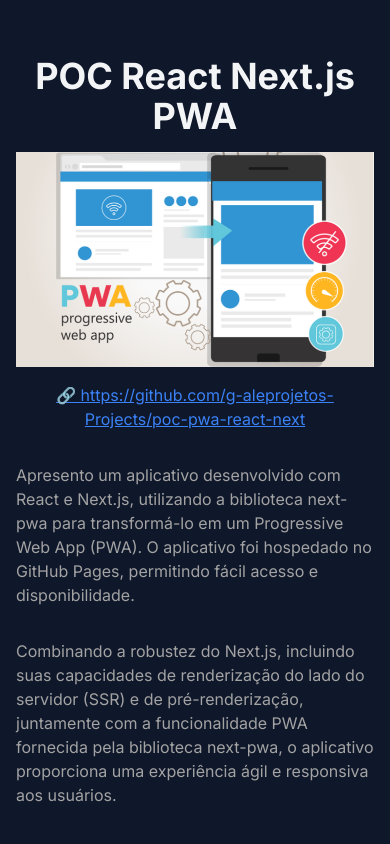
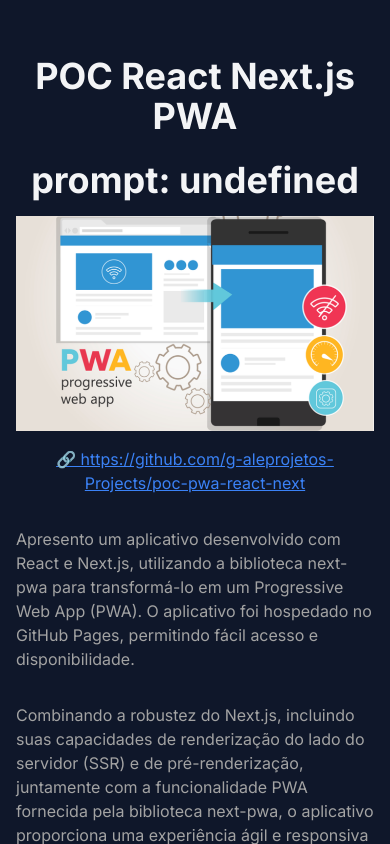
Before and after one commit to g-aleprojetos-Projects/POC-PWA-React-Next, a Next.js app: page / in a window 390 px wide. Built offline with nearby package versions, Linux system fonts and the light colour scheme.

Commit message:
teste de variavel no mobile

```diff
--- a/src/app/page.tsx
+++ b/src/app/page.tsx
@@ -37,6 +37,7 @@
     promptToInstall()
     setVisibleState(false);
   }
+  console.log('prompt: ', prompt?.platforms)
 
   return (
     <main className={`w-screen h-screen bg-inherit ${isVisible ?'overflow-hidden':'overflow-auto'}`}>
@@ -67,6 +68,7 @@
       </div>)}
    <div className="container mx-auto px-4 py-8">
      <h1 className="text-4xl font-bold mb-4 text-center mt-6 text-gray-100">POC React Next.js PWA</h1>
+     <h1 className="text-4xl font-bold mb-4 text-center mt-6 text-gray-100">{`prompt: ${prompt?.platforms}`}</h1>
      <div className="flex justify-center">
         <Image
           src="./img/pwa.png"
```
Also changed, not shown: src/hook/useAddToHomescreenPrompt/useAddToHomescreenPrompt.ts (line endings or trailing spaces).
